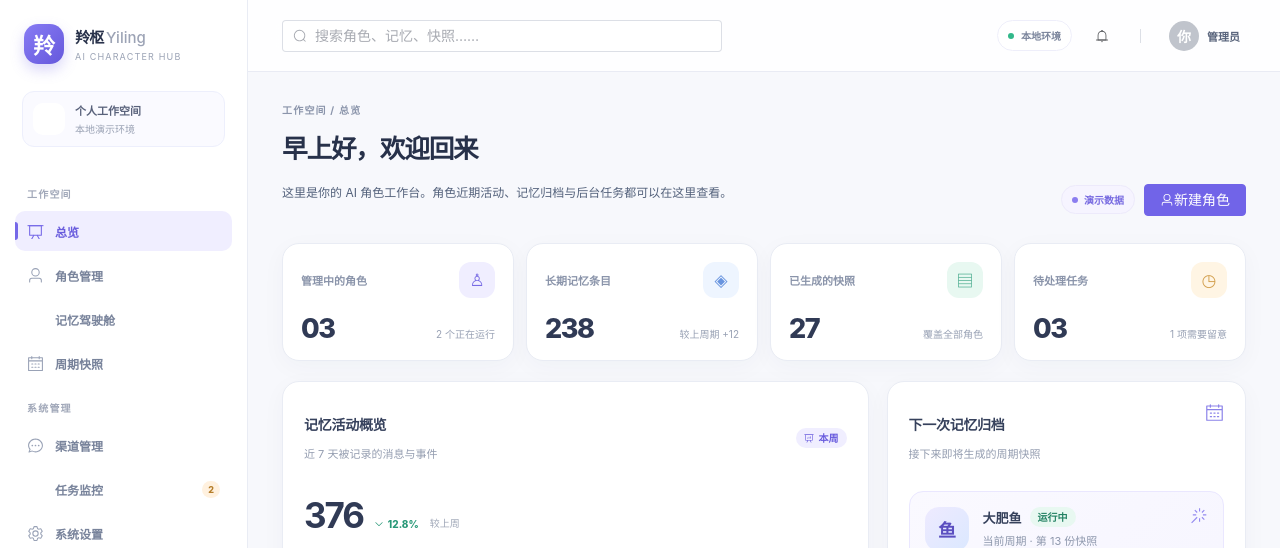
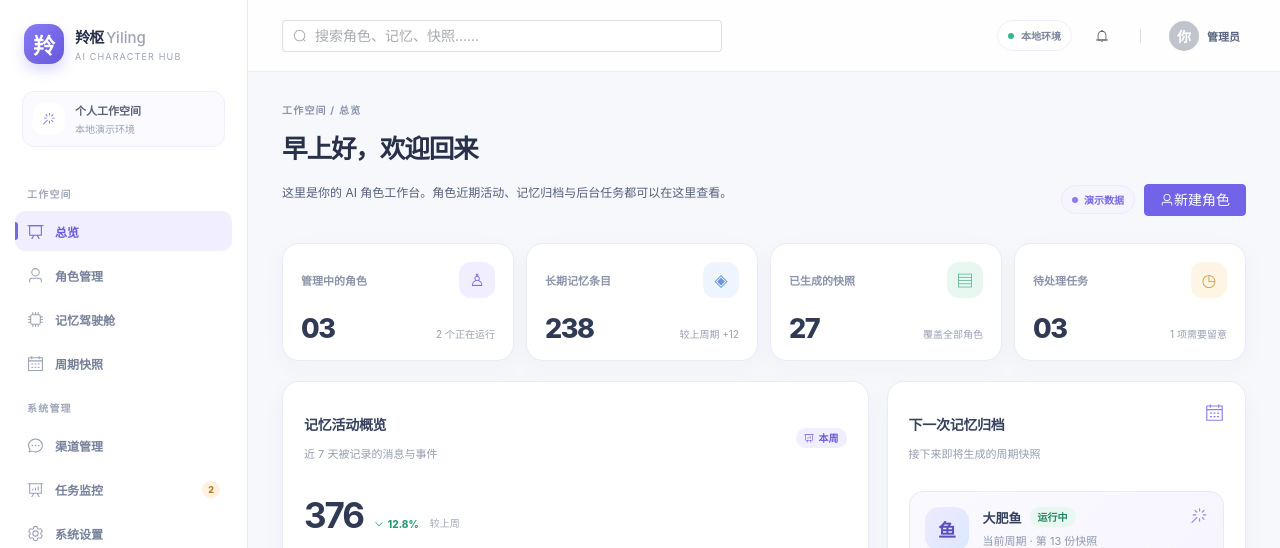
Before and after one commit to is0612/yiling-hub, a Nuxt app: page / in a window 1280 px wide. Shown: the top 548 px of the page. Built offline with nearby package versions, Linux system fonts and the light colour scheme.

Commit message:
修复 Element Plus 图标引用

```diff
--- a/app/components/AppShell.vue
+++ b/app/components/AppShell.vue
@@ -1,15 +1,15 @@
 <script setup lang="ts">
 import {
-  Activity,
+  DataAnalysis,
   Bell,
-  Brain,
+  Cpu,
   Calendar,
   ChatDotRound,
   DataBoard,
   Files,
   Search,
   Setting,
-  Sparkles,
+  MagicStick,
   User,
 } from "@element-plus/icons-vue";
 
@@ -17,10 +17,10 @@ const route = useRoute();
 const navigation = [
   { label: "总览", href: "/", icon: DataBoard, section: "工作空间" },
   { label: "角色管理", href: "/characters", icon: User },
-  { label: "记忆驾驶舱", href: "/characters/big-fish", icon: Brain },
+  { label: "记忆驾驶舱", href: "/characters/big-fish", icon: Cpu },
   { label: "周期快照", href: "/characters/big-fish/snapshots", icon: Calendar },
   { label: "渠道管理", href: "/channels", icon: ChatDotRound, section: "系统管理" },
-  { label: "任务监控", href: "/tasks", icon: Activity, count: "2" },
+  { label: "任务监控", href: "/tasks", icon: DataAnalysis, count: "2" },
   { label: "系统设置", href: "/settings", icon: Setting },
 ];
 
@@ -46,7 +46,7 @@ function isActive(href: string) {
           </div>
         </NuxtLink>
         <div class="workspace-pill">
-          <div class="workspace-glyph"><el-icon><Sparkles /></el-icon></div>
+          <div class="workspace-glyph"><el-icon><MagicStick /></el-icon></div>
           <div class="workspace-copy">
             <div class="workspace-name">个人工作空间</div>
             <div class="workspace-note">本地演示环境</div>
```
